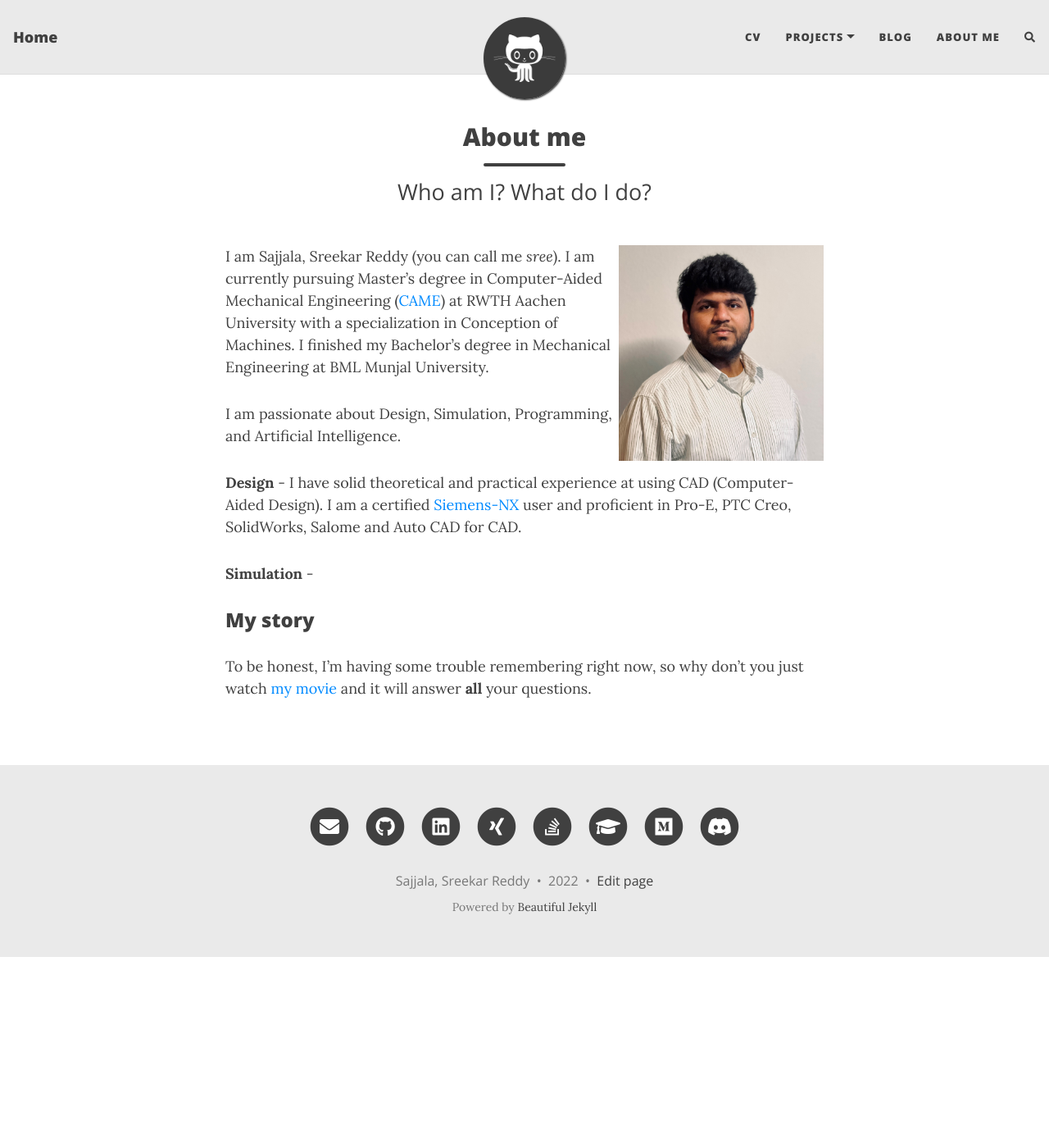
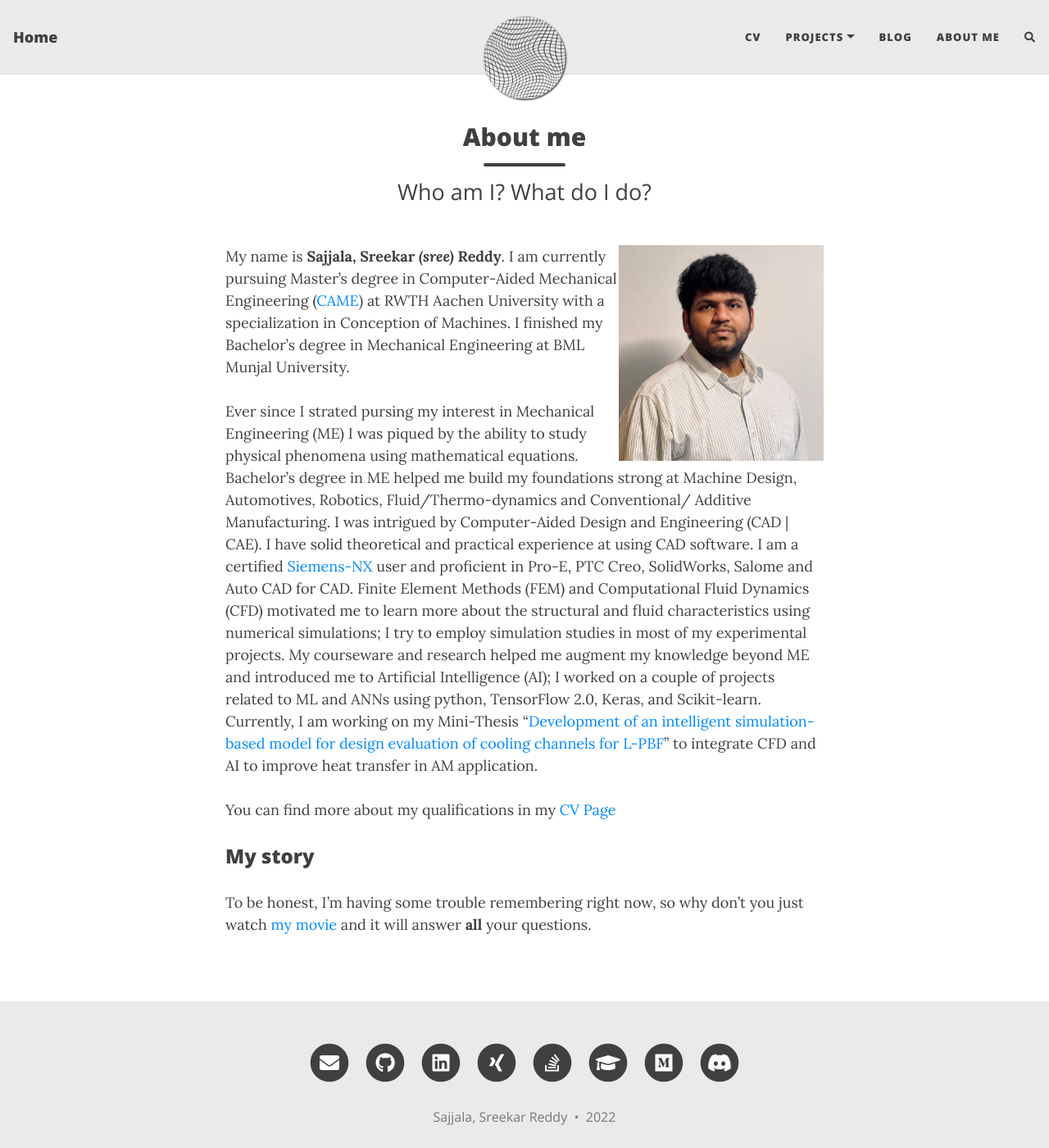
Before and after one commit to sreekar2858/sreekar2858.github.io, a Jekyll site: the page built from aboutme.md, in a window 1280 px wide and 1400 px high. Shown: the whole window at 82% size. Built offline with Jekyll 4.4.1, drawn with Linux system fonts in a browser that asks for light colours; nearby versions of some CDN libraries; comment, search, counter and statistics services are not loaded.

Commit message:
aboutme, 404, images, footer, links edit

```diff
--- a/404.html
+++ b/404.html
@@ -5,9 +5,10 @@ permalink: /404.html
 ---
 
 <div class="text-center">
-  <h1>Whoops, this page doesn't exist.</h1>
-  <h1>Move along. (404 error)</h1>
   <br/>
+  <br/>
+
+  <h2>Well, This is awkward.</h2>
 
   <img src="{{ 'assets/img/404-southpark.jpg' | relative_url }}" alt="Not found" />
 </div>
--- a/_config.yml
+++ b/_config.yml
@@ -34,7 +34,7 @@ navbar-links:
 
 # Image to show in the navigation bar - works best with a square image
 # Remove this parameter if you don't want an image in the navbar
-avatar: "/assets/img/avatar-icon.png"
+avatar: "/assets/img/home-icon.png"
 
 # By default, the image is cut into a circle. You can disable this behaviour by setting 'round-avatar: false'
 round-avatar: true
@@ -58,11 +58,11 @@ social-network-links:
   # twitter: daattali
   # patreon: DeanAttali
   # youtube: c/daattali
-  medium: yourname
+  medium: sr33
 #  reddit: yourname
-  linkedin: daattali
-  xing: yourname
-  stackoverflow: "3943160/daattali"
+  linkedin: sreekar07036910b
+  xing: SreekarReddy_Sajjala
+  stackoverflow: "15497150/sree"
 #  snapchat: deanat78
 #  instagram: deanat78
 #  spotify: yourname
@@ -81,7 +81,7 @@ social-network-links:
 
 # If you want your website to generate an RSS feed, provide a description
 # The URL for the feed will be https://<your_website>/feed.xml
-rss-description: This website is a virtual proof that I'm awesome
+rss-description: This website is a virtual proof that I'm awesome.
 
 ###########################
 # --- General options --- #
@@ -115,7 +115,7 @@ feed_show_tags: true
 post_search: true
 
 # Add a button in the footer to edit the current page. Only works if your website is hosted on GitHub
-edit_page_button: true
+edit_page_button: false
 
 # Allow sub-menu items (second-level navigation menu items) to be longer than the top-level menu
 # If this setting is off, then long sub-menu words might get cut off
--- a/_includes/footer.html
+++ b/_includes/footer.html
@@ -38,8 +38,8 @@
 
       </p>
       {% unless site.remove-ads %}<p class="theme-by text-muted">
-        Powered by
-        <a href="https://beautifuljekyll.com">Beautiful Jekyll</a>
+        <!-- Powered by
+        <a href="https://beautifuljekyll.com">Beautiful Jekyll</a> -->
       </p>{% endunless %}
       </div>
     </div>
--- a/aboutme.md
+++ b/aboutme.md
@@ -5,15 +5,11 @@ subtitle: Who am I? What do I do?
 ---
 <img src="/assets/img/CV_Pic.jpg" alt="Sreekar's Picture" align="right" width="250"/>
 
-I am Sajjala, Sreekar Reddy (you can call me *sree*). I am currently pursuing Master's degree in Computer-Aided Mechanical Engineering ([CAME](https://www.rwth-aachen.de/go/id/dfvw "RWTH Page")) at RWTH Aachen University with a specialization in Conception of Machines. I finished my Bachelor's degree in Mechanical Engineering at BML Munjal University.
-
-I am passionate about Design, Simulation, Programming, and Artificial Intelligence.
-
-**Design** - I have solid theoretical and practical experience at using CAD (Computer-Aided Design). I am a certified [Siemens-NX](https://drive.google.com/file/d/1KhHpP0kOXLC9mXPEobZGrETynG6MXUZu/view "Certification link") user and proficient in Pro-E, PTC Creo, SolidWorks, Salome and Auto CAD for CAD.
-
-**Simulation** -
-
-
+My name is **Sajjala, Sreekar *(sree)* Reddy**. I am currently pursuing Master's degree in Computer-Aided Mechanical Engineering ([CAME](https://www.rwth-aachen.de/go/id/dfvw "RWTH Page")) at RWTH Aachen University with a specialization in Conception of Machines. I finished my Bachelor's degree in Mechanical Engineering at BML Munjal University.\\
+\\
+Ever since I strated pursing my interest in Mechanical Engineering (ME) I was piqued by the ability to study physical phenomena using mathematical equations. Bachelor's degree in ME helped me build my foundations strong at Machine Design, Automotives, Robotics, Fluid/Thermo-dynamics and Conventional/ Additive Manufacturing. I was intrigued by Computer-Aided Design and Engineering (CAD | CAE). I have solid theoretical and practical experience at using CAD software. I am a certified [Siemens-NX](https://drive.google.com/file/d/1KhHpP0kOXLC9mXPEobZGrETynG6MXUZu/view "Certification link") user and proficient in Pro-E, PTC Creo, SolidWorks, Salome and Auto CAD for CAD. Finite Element Methods (FEM) and Computational Fluid Dynamics (CFD) motivated me to learn more about the structural and fluid characteristics using numerical simulations; I try to employ simulation studies in most of my experimental projects. My courseware and research helped me augment my knowledge beyond ME and introduced me to Artificial Intelligence (AI); I worked on a couple of projects related to ML and ANNs using python, TensorFlow 2.0, Keras, and Scikit-learn. Currently, I am working on my Mini-Thesis "[Development of an intelligent simulation-based model for design evaluation of cooling channels for L-PBF](/2020-02-26-master-minithesis/)" to integrate CFD and AI to improve heat transfer in AM application.\\
+\\
+You can find more about my qualifications in my [CV Page](/cv/ "CV link")
 ### My story
 
 To be honest, I'm having some trouble remembering right now, so why don't you just watch [my movie](https://en.wikipedia.org/wiki/The_Princess_Bride_%28film%29) and it will answer **all** your questions.
```
Also changed, not shown: _posts/2020-02-20-master-annsm.md (+1 -1 lines), assets/img/404-southpark.jpg, assets/img/avatar-icon_old.png (renamed from assets/img/avatar-icon.png), assets/img/home-icon.png (added).
